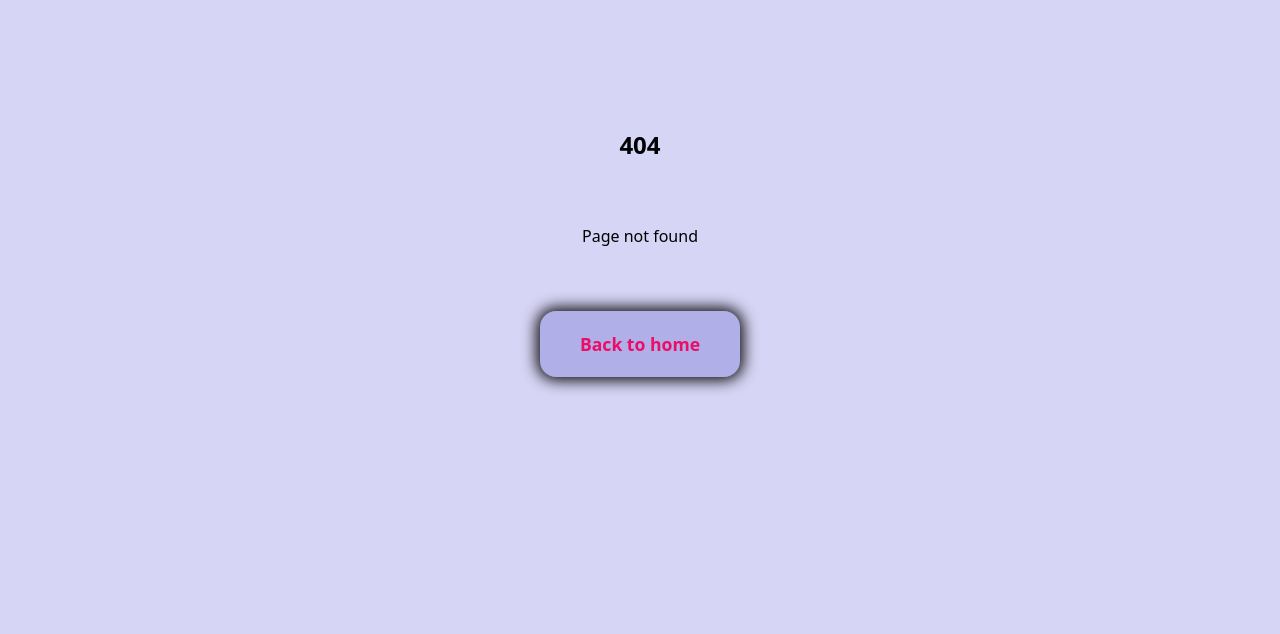
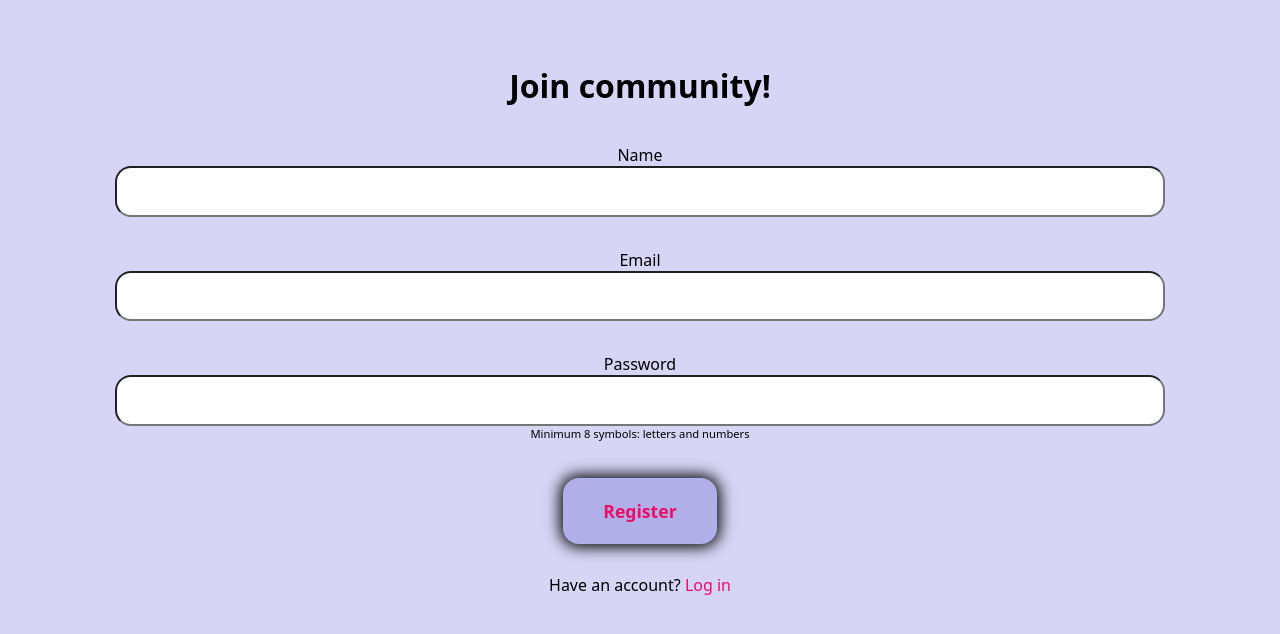
Before and after one commit to GiedreRag/mobile-app-project-cra, a React (Create React App) app: page /register in a window 1280 px wide. Before the commit this address had no page. Shown: the top 634 px of the page. Built offline with nearby package versions, Linux system fonts and the light colour scheme.

Commit message:
Form css and adding register to routes

```diff
--- a/src/App.jsx
+++ b/src/App.jsx
@@ -5,6 +5,7 @@ import { Feature1 } from './pages/features/Feature1';
 import { Feature2 } from './pages/features/Feature2';
 import { Feature3 } from './pages/features/Feature3';
 import { Page404 } from "./pages/Page404";
+import { Register } from "./pages/Register";
 
 function App() {
   return (
@@ -16,6 +17,7 @@ function App() {
             <Route path='/feature/1' element={<Feature1 />} />
             <Route path='/feature/2' element={<Feature2 />}/>
             <Route path='/feature/3' element={<Feature3 />}/>
+            <Route path='/register' element={<Register />}/>
             <Route path='*' element={<Page404 />}/>
           </Route>
         </Routes>
--- a/src/components/Skip.jsx
+++ b/src/components/Skip.jsx
@@ -4,7 +4,7 @@ import style from '../pages/features/Feature.module.css';
 export function Skip() {
     return (
         <div className={style.skip}>
-            <Link className={style.link} to='/'>Skip</Link>
+            <Link className={style.link} to='/register'>Skip</Link>
         </div>
     );
 }
--- /dev/null
+++ b/src/pages/Form.module.css
@@ -0,0 +1,50 @@
+.form {
+    padding: 2.3rem;
+    width: 90%;
+    display: flex;
+    flex-direction: column;
+    gap: 2rem;
+    font-size: 1rem;
+}
+
+.form input {
+    width: 100%;
+    padding: 0.9em;
+    font-size: 1em;
+    border-radius: 1rem;
+}
+
+.form button {
+    padding: 0.5em 1em;
+    font-size: 1em;
+}
+
+.error {
+    display: none;
+    width: 60%;
+    margin-top: 2rem;
+    padding: 1rem;
+    font-size: 1rem;
+    border-radius: 1rem;
+    background-color: #ea0e68;
+}
+.error.show {
+    display: block;
+}
+
+.passwordText {
+    font-size: 0.7rem;
+}
+
+.logIn {
+    margin-top: 1.9rem;
+}
+
+.logInLink {
+    text-decoration: none;
+    color: #ea0e68;
+}
+
+.logInLink:hover {
+    color: black;
+}
--- a/src/pages/features/Feature3.jsx
+++ b/src/pages/features/Feature3.jsx
@@ -15,7 +15,7 @@ export function Feature3() {
                 <h1 className={style.title}>Yes!!!</h1>
                 <p className={style.text}>Lorem ipsum dolor, sit amet consectetur adipisicing elit. Unde, assumenda!</p>
                 <ThreeDots />
-                <Link className={style3.button} to='/'>Register</Link>
+                <Link className={style3.button} to='/register'>Register</Link>
             </div>
         </div>
     );
```
